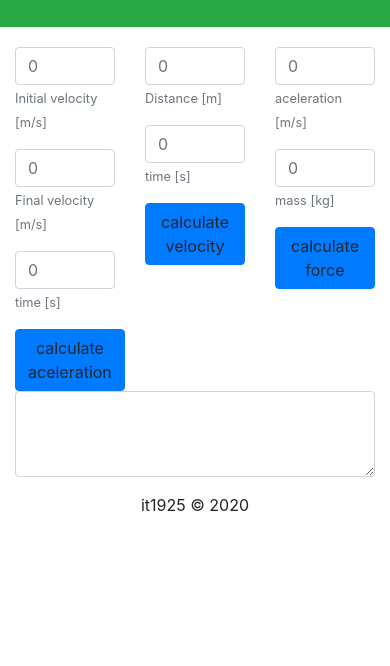
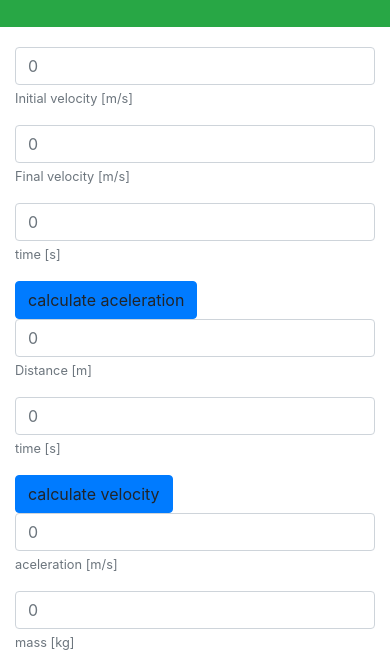
Before and after one commit to it1925/workingwithforms, a plain HTML site: page index.html in a window 390 px wide. Shown: the part 177-843 px from the top of the page. Drawn offline with nearby package versions, Linux system fonts and the light colour scheme.

Commit message:
responsivity

```diff
--- a/index.html
+++ b/index.html
@@ -11,11 +11,11 @@
   </head>
   <body>
       <div class="row bg-success" style="margin-bottom: 20px;">
-          <h1 style=" margin-left: 40%; margin-bottom: 30px; margin-top: 30px;">Simple physics formulas</h1>
+          <h1 style="margin-left: 40%; margin-bottom: 30px; margin-top: 30px;">Simple physics formulas</h1>
       </div>
       <div class="container">
           <div class="row">
-              <div class="col-4">
+              <div class="col-md-4 col-sm-12">
                 <div class="form-group">
                 <input type="text" name="final velocity" id="velocity" class="form-control" placeholder="0">
                 <small class="text-muted">Initial velocity [m/s]</small>
@@ -30,7 +30,7 @@
               </div>
               <a id="aceleration" class="btn btn-primary" role="button">calculate aceleration</a>
             </div>
-              <div class="col-4">
+              <div class="col-md-4 col-sm-12">
               <div class="form-group">
                 <input type="text" name="meters" id="distance" class="form-control" placeholder="0">
                 <small class="text-muted">Distance [m]</small>
@@ -41,7 +41,7 @@
               </div>
               <a id="count" class="btn btn-primary" role="button">calculate velocity</a>
             </div>
-              <div class="col-4">
+              <div class="col-md-4 col-sm-12">
                 <div class="form-group">
               <input type="text" name="aceleration" id="acel" class="form-control" placeholder="0">
               <small class="text-muted">aceleration [m/s]</small>
```
